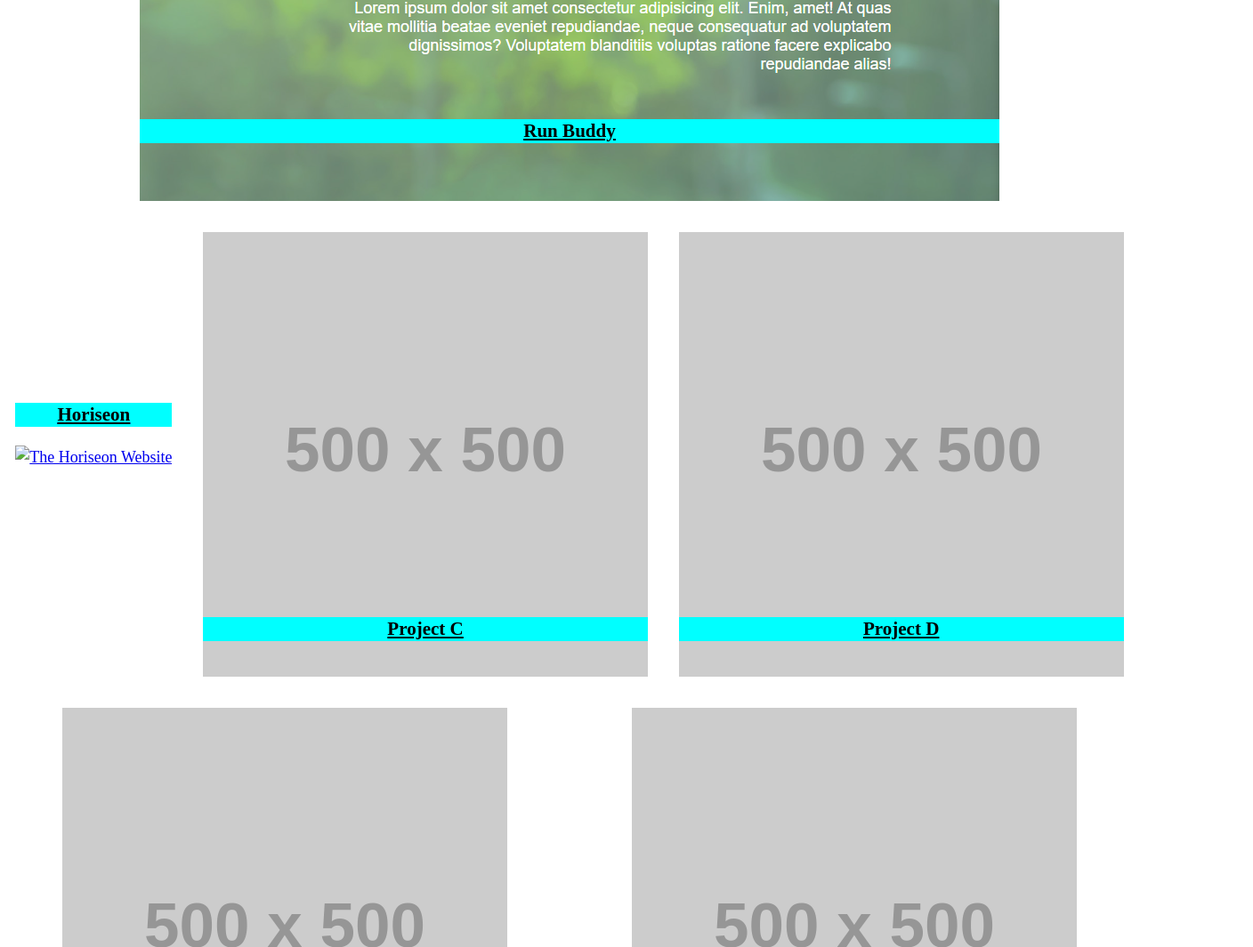
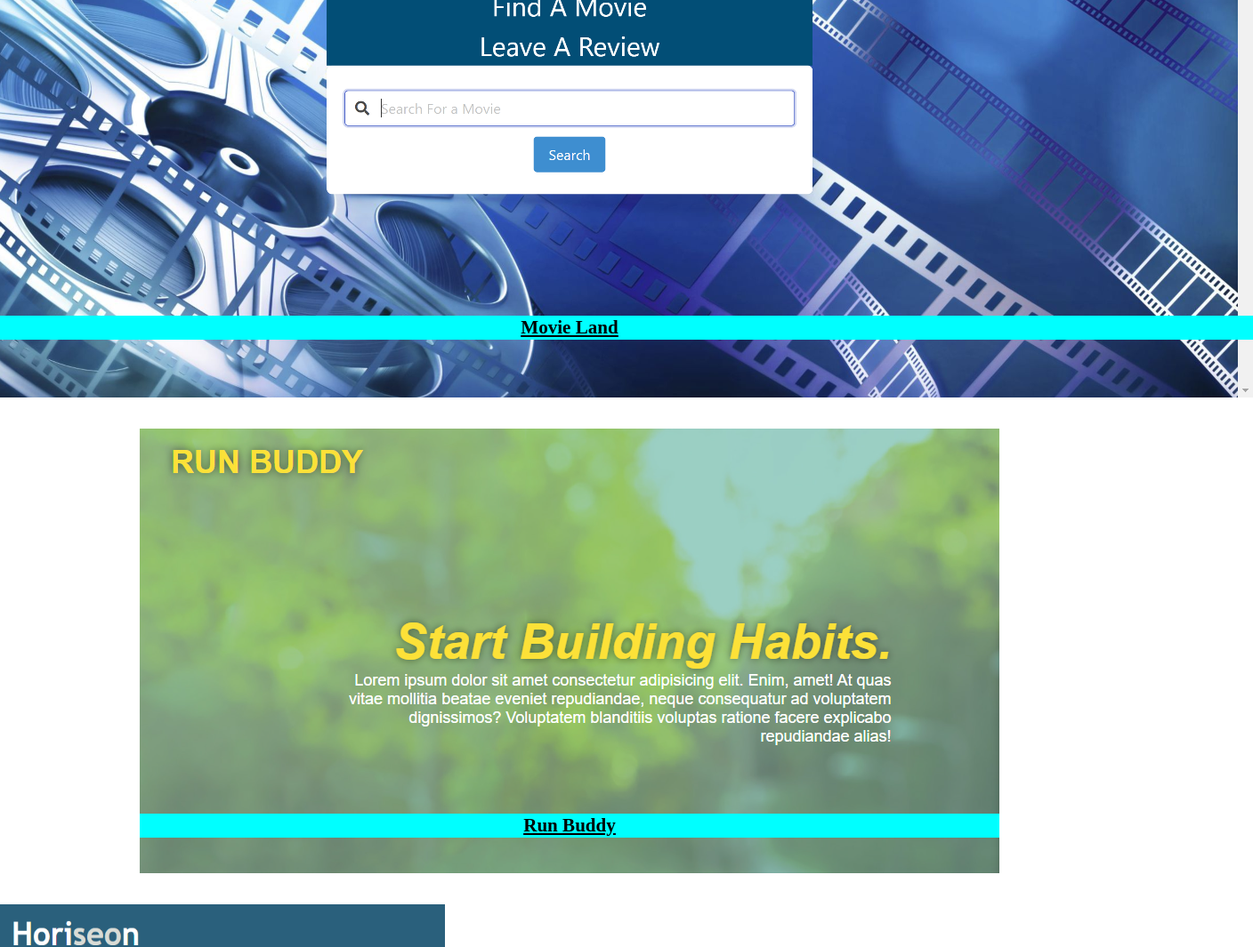
Before and after one commit to maxwillner/maxwillner.github.io, a plain HTML site: page index.html in a window 1280 px wide. Shown: the part 980-2045 px from the top of the page at 89% size, 1408 px wide, since content can reach past the window. Drawn offline with Linux system fonts and the light colour scheme; files that its build step writes are made by us from their sources; placeholder pictures from the web are drawn by us.

Commit message:
Adding Movieland Project

```diff
--- a/assets/Style.css
+++ b/assets/Style.css
@@ -109,6 +109,7 @@ header nav ul li a {
     background-color: cyan;
     color: black;
     text-decoration: underline;
+    align-items: center;
 }
 /* Projects End */
 
--- a/index.html
+++ b/index.html
@@ -7,7 +7,8 @@
     <meta name="viewport" content="width=device-width, initial-scale=1.0" />
     <meta http-equiv="X-UA-Compatible" content="ie=edge" />
     <title>Max Willner - Portfolio</title>
-    <link rel="stylesheet" type="text/css" href="../maxwillner.portfolio/assets/Style.css" />
+    <link rel="stylesheet" type="text/css" href="./assets/Style.css" />
+
   </head>
   <!--Head End-->
 
@@ -39,7 +40,7 @@
     <section id="about-me">
       <div class="bio">
         <h2>About Me</h2>
-        <img src="../maxwillner.portfolio/assets/Images/Headshot.jpg" id="about-me image" alt="A picture of Max Willner">
+        <img src="assets/Images/Headshot.jpg" id="about-me image" alt="A picture of Max Willner">
 
         <p>
           "Lorem ipsum dolor sit amet, consectetur adipiscing elit, sed do eiusmod tempor incididunt ut labore et dolore magna aliqua. Ut enim ad minim veniam, quis nostrud exercitation ullamco laboris nisi ut aliquip ex ea commodo consequat. Duis aute irure dolor in reprehenderit in voluptate velit esse cillum dolore eu fugiat nulla pariatur. Excepteur sint occaecat cupidatat non proident, sunt in culpa qui officia deserunt mollit anim id est laborum. "
@@ -57,6 +58,22 @@
 
         <!--Project A-->
         <div class="project-card-A">
+          <a href="https://rocky-castle-66414.herokuapp.com/">
+            <img src="assets/Images/movieland.png" alt="The Movie Land Website">
+          </a>
+          <div class="project-name">
+              <a href="https://github.com/maxwillner/MovieLand">
+                <h3>Movie Land</h3>
+              </a>
+          </div>
+        </div>
+      </div>
+
+      <!--Project Container 2-->
+      <div class="project-card-container-2">
+
+        <!--Project B-->
+        <div class="project-card-B">
           <a href="https://maxwillner.github.io/run-buddy/">
             <img src="assets/Images/Run-Buddy-Image.png" alt="The Run Buddy Website">
           </a>
@@ -68,13 +85,10 @@
         </div>
       </div>
 
-      <!--Project Container 2-->
-      <div class="project-card-container-2">
-
-        <!--Project B-->
-        <div class="project-card-B">
+        <!--Project C-->
+        <div class="project-card-C">
           <a href="https://maxwillner.github.io/horiseon/">
-            <img src="../maxwillner.portfolio/assets/Images/Horiseon_image.png" alt="The Horiseon Website" width="500" height="500">
+            <img src="assets/Images/Horiseon_image.png" alt="The Horiseon Website" width="500" height="500">
           </a>
             <div class="project-name">
               <a href="https://maxwillner.github.io/horiseon/">
@@ -83,19 +97,11 @@
             </div>
         </div>
 
-        <!--Project C-->
-        <div class="project-card-C">
-          <img src="http://via.placeholder.com/500x500" alt="placeholder photo" />
-          <div class="project-name">
-              <h3>Project C</h3>
-          </div>
-        </div>
-
         <!--Project D-->
         <div class="project-card-D">
           <img src="http://via.placeholder.com/500x500" alt="placeholder photo" />
           <div class="project-name">
-            <h3>Project D</h3>
+            <h3>Project C</h3>
          </div>
 
         <!--Project E-->
@@ -103,7 +109,7 @@
         <div class="project-card-E">
           <img src="http://via.placeholder.com/500x500" alt="placeholder photo" />
           <div class="project-name">
-            <h3>Project E</h3>
+            <h3>Project D</h3>
           </div>
 
         <!--Project F-->
@@ -111,7 +117,7 @@
         <div class="project-card-F">
           <img src="http://via.placeholder.com/500x500" alt="placeholder photo" />
           <div class="project-name">
-            <h3>Project F</h3>
+            <h3>Project E</h3>
           </div>
         </div>
       </div>
```
Also changed, not shown: assets/Images/movieland.png (added).
